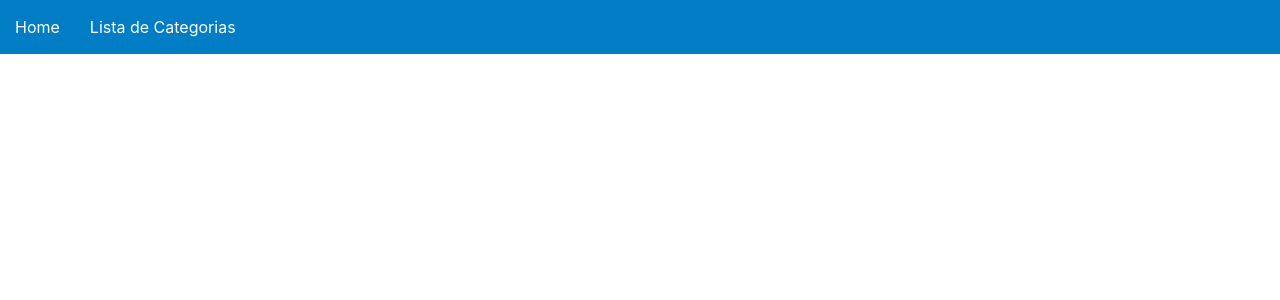
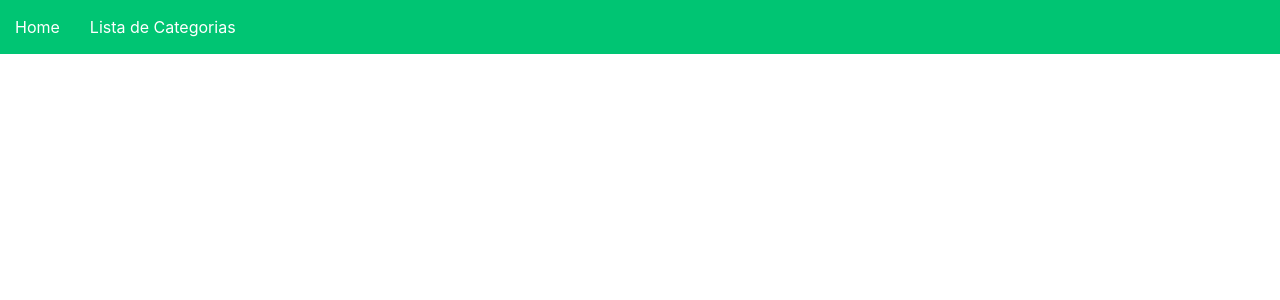
Before and after one commit to L-Alefe/backman, an Angular app: page / in a window 1280 px wide. Shown: the top 300 px of the page. Built offline with nearby package versions, Linux system fonts and the light colour scheme.

Commit message:
Feat: Alteração de cores do menu

```diff
--- a/src/app/components/menu/menu.component.css
+++ b/src/app/components/menu/menu.component.css
@@ -5,7 +5,7 @@ img#colap {
   cursor: pointer;
 }
 div.mobileMenu {
-  background: #007dc5;
+  background: #00c573;
   width: 100%;
   padding: 15px;
   position: fixed;
@@ -15,7 +15,7 @@ div.menuPai {
   padding-bottom: 54px;
 }
 div#listaMobile {
-  background-color: #008ada;
+  background-color: #02c584;
   margin-top: 54px;
   width: 100%;
   position: fixed;
@@ -27,7 +27,7 @@ div#listaMobile {
   }
 }
 div.menu {
-  background: #007dc5;
+  background: #00c573;
   width: 100%;
   padding: 15px;
   position: fixed;
@@ -54,7 +54,7 @@ ul.ulMenu li.liMenu a.aMenu {
   padding: 15px;
 }
 ul.ulMenu li.liMenu a.aMenu:hover {
-  background: #0067ac;
+  background: #00ac56;
   transition-duration: 0.55s;
 }
 @media (max-width: 550px) {
```
